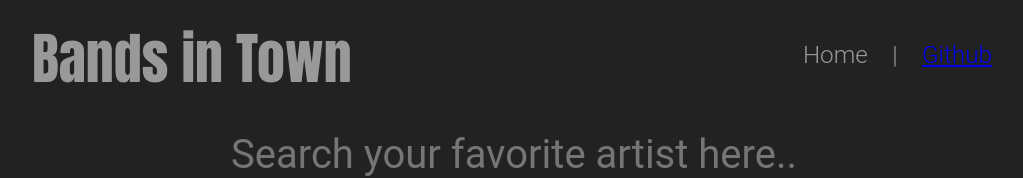
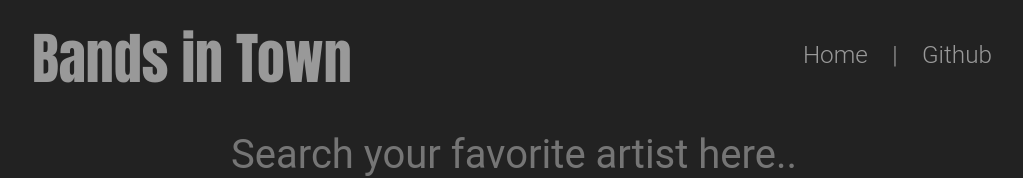
Before and after one commit to JnnnLe/touring-bands, a React (Create React App) app: page / in a window 1280 px wide. Shown: the top 178 px of the page, without its empty margins (128-1151 px from the left). Built offline with nearby package versions, Linux system fonts and the light colour scheme; no server answers.

Commit message:
Remove underline + purple font color from link

```diff
--- a/src/App.css
+++ b/src/App.css
@@ -6,3 +6,8 @@
 ul {
   list-style: none
 }
+
+a {
+  color: inherit;
+  text-decoration: none
+}
```
Also changed, not shown: src/components/Header/Header.css (line endings or trailing spaces).
